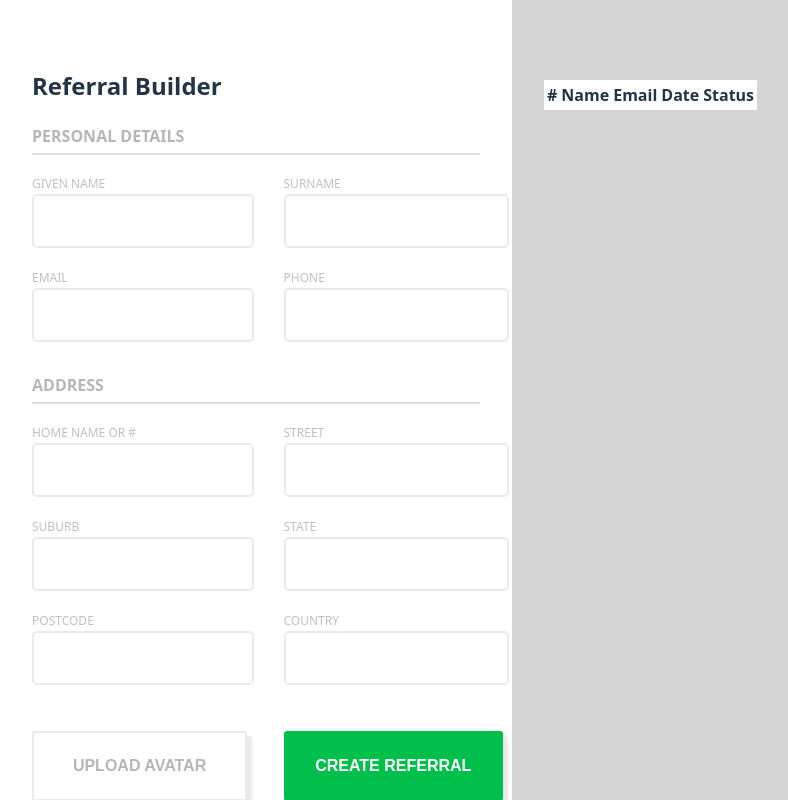
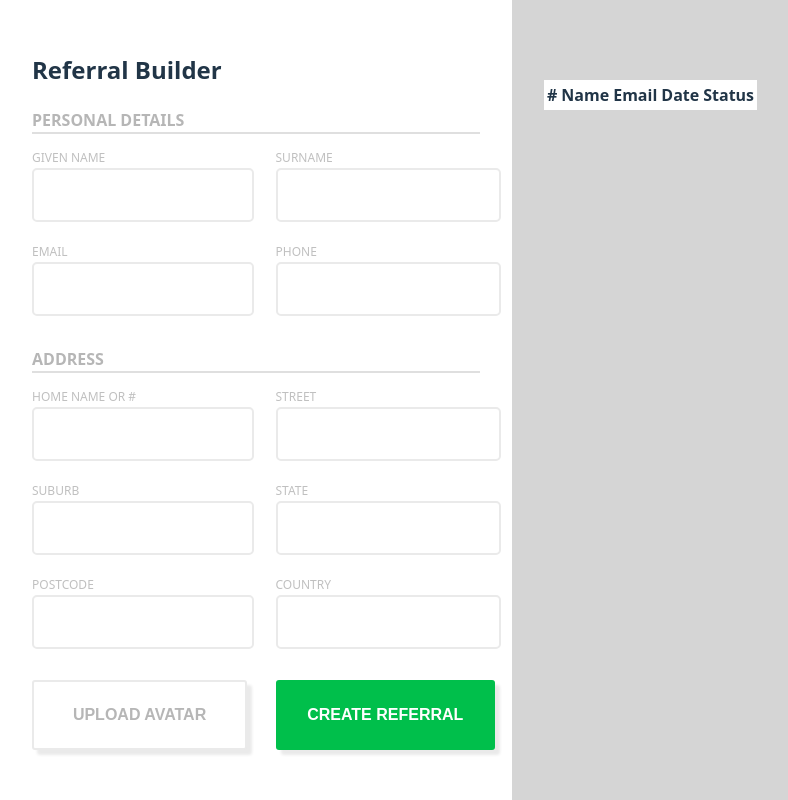
Before and after one commit to atocayon/referral-builder, a React (Vite) app: page / in a window 1280 px wide. Shown: the whole page, without its empty margins (0-788 px from the left). Built offline with nearby package versions, Linux system fonts and the light colour scheme.

Commit message:
fixed type error on referral form

```diff
--- a/src/components/ReferralForm.tsx
+++ b/src/components/ReferralForm.tsx
@@ -13,6 +13,7 @@ import {
     setPostcode,
     setCountry,
     setErrors,
+    type ReferralFormState,
 } from '../store/slice/ReferralFormSlice';
 import Input from './common/Input';
 import Button from './common/Button';
@@ -46,10 +47,9 @@ const ReferralForm: React.FC<ReferralFormProps> = ({ className = '' }) => {
         }
     };
 
-    // Handle form validation and set errors for missing fields
     const handleSubmit = (e: React.MouseEvent<HTMLButtonElement>) => {
         e.preventDefault();
-        const requiredFields: Array<keyof typeof form> = [
+        const requiredFields: string[] = [
             'firstName',
             'surname',
             'email',
@@ -64,7 +64,7 @@ const ReferralForm: React.FC<ReferralFormProps> = ({ className = '' }) => {
 
         const newErrors: { [key: string]: string } = {};
         requiredFields.forEach((field) => {
-            if (!form[field] || (typeof form[field] === 'string' && form[field].trim() === '')) {
+            if (!form[field as keyof ReferralFormState] || (typeof form[field as keyof ReferralFormState] === 'string' && form[field as keyof ReferralFormState] === '')) {
                 newErrors[field] = 'This field is required';
             }
         });
--- a/src/store/slice/ReferralFormSlice.ts
+++ b/src/store/slice/ReferralFormSlice.ts
@@ -2,7 +2,7 @@ import { createSlice } from '@reduxjs/toolkit';
 import type { PayloadAction } from '@reduxjs/toolkit';
 import { submitReferralForm } from '../thunk/ReferralFormThunk';
 
-interface ReferralFormState {
+export interface ReferralFormState {
     firstName: string;
     surname: string;
     email: string;
--- a/src/styles/Button.css
+++ b/src/styles/Button.css
@@ -7,7 +7,7 @@
   text-transform: uppercase;
   font-weight: 600;
   width: 98%;
-  margin-top: 30px;
+  margin-top: 15px;
   box-shadow: 5px 5px 3px #eaeaea;
 }
 
--- a/src/styles/ReferralForm.css
+++ b/src/styles/ReferralForm.css
@@ -1,13 +1,13 @@
 .referral-form {
   display: flex;
   flex-direction: column;
-  margin: 3rem 2rem;
+  margin: 2rem 2rem;
   width: 100%;
 }
 
 .referral-form-inputs-container {
   display: grid;
-  column-gap: 2rem;
+  column-gap: 1.5rem;
   grid-template-columns: 49% 50%;
 }
 
@@ -17,8 +17,7 @@
   color: #b6b6b6;
   width: 100%;
   border-bottom: 2px solid #dfdfdf;
-  margin-bottom: 15px;
-  padding-bottom: 5px;
+  margin-bottom: 10px;
   text-transform: uppercase;
 }
 
```
